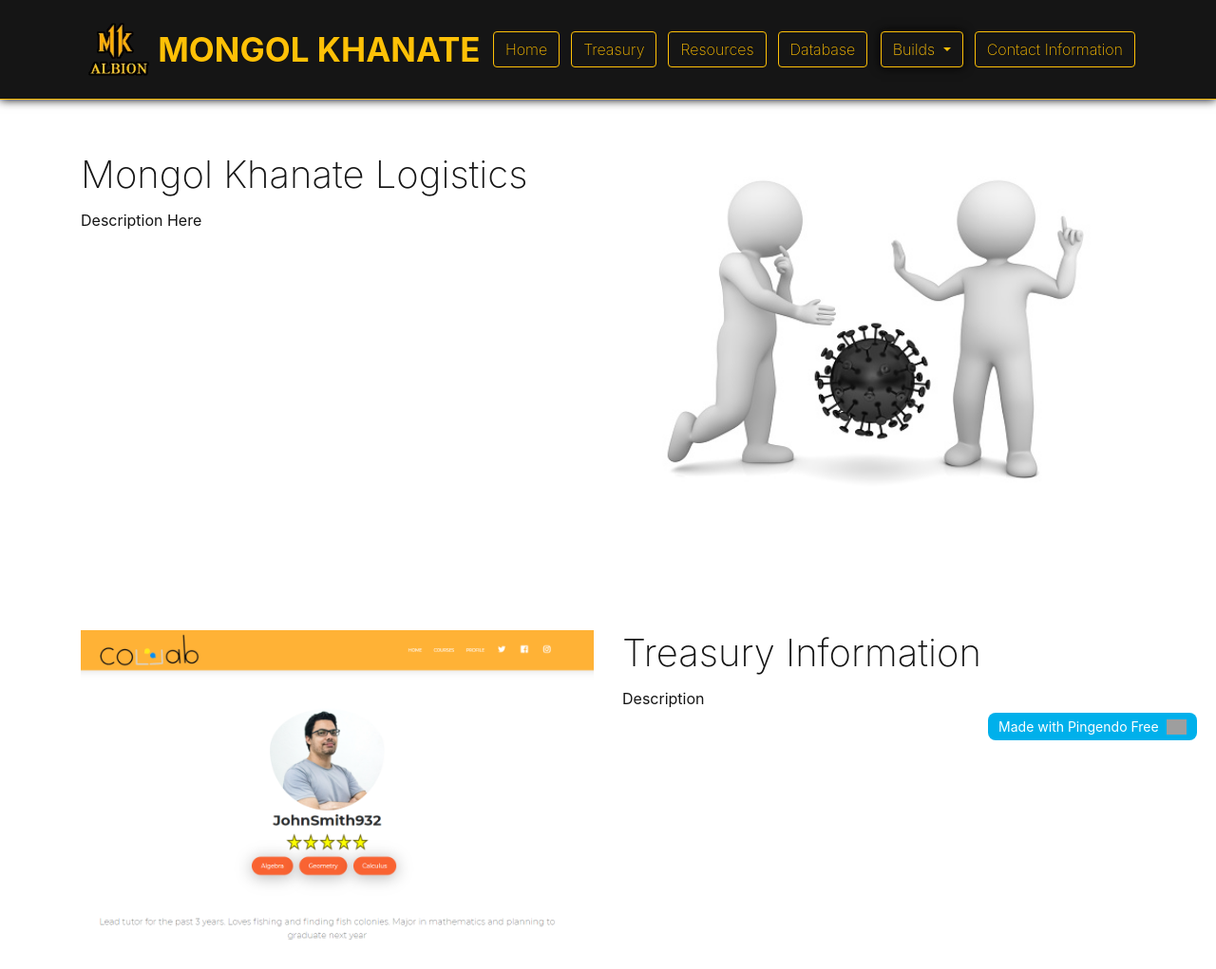
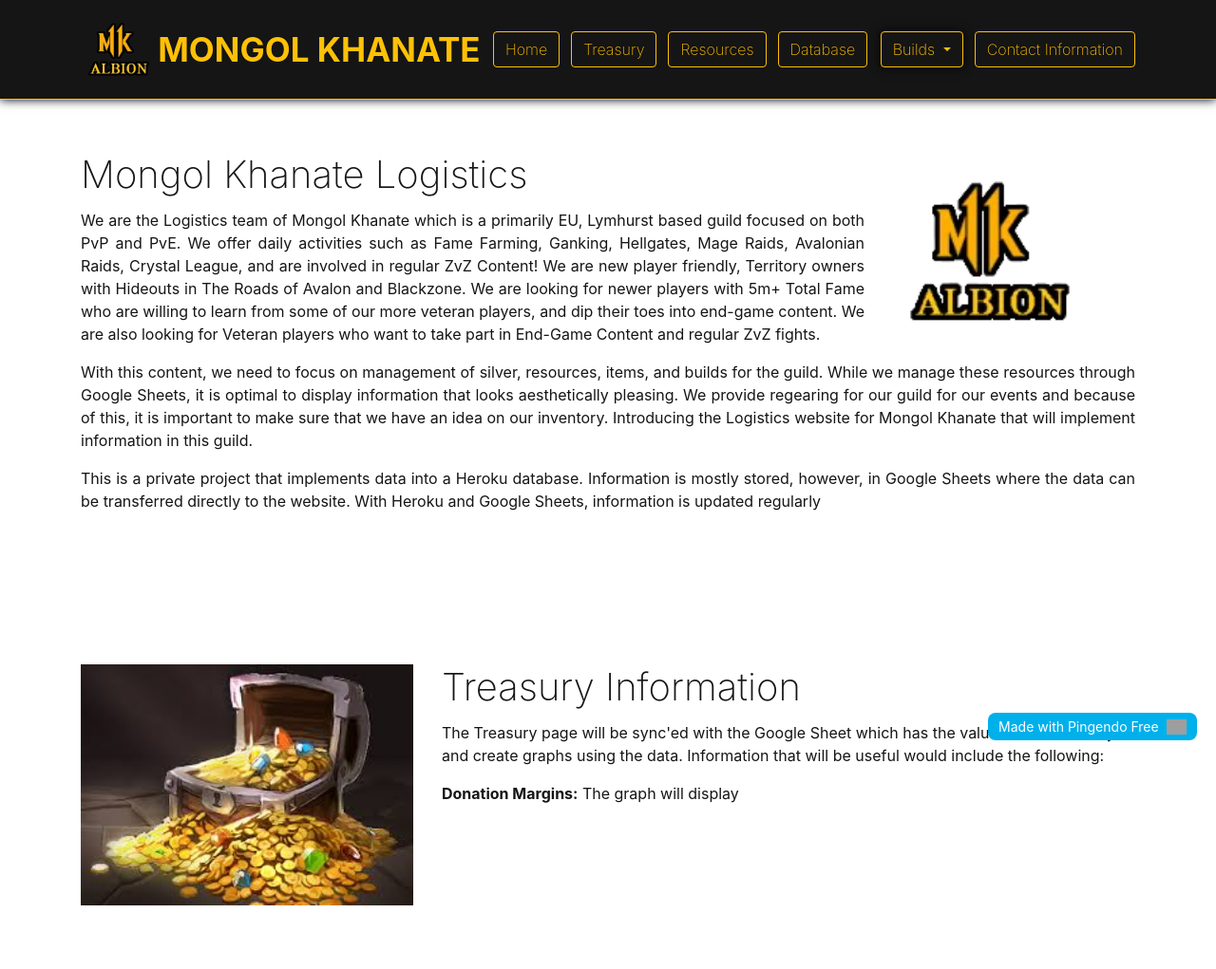
Before and after one commit to LilySeokJin/AlbionDatabase, a website: page public/Home.html in a window 1280 px wide. Shown: the top 1021 px of the page at 95% size. Drawn offline with nearby package versions, Linux system fonts and the light colour scheme; grey boxes are pictures that could not be loaded.

Commit message:
Update on Home page
+Added new images and more information

```diff
--- a/public/Home.html
+++ b/public/Home.html
@@ -49,21 +49,28 @@
           </div>
         </div>
         <div class="row">
-          <div class="col-md-6" style="">
+          <div class="col-md-9" style="">
             <h1 class="">Mongol Khanate Logistics</h1>
-            <p class="">Description Here</p>
+            <p class="text-justify">We are the Logistics team of Mongol Khanate which is a primarily EU, Lymhurst based guild focused on both PvP and PvE. We offer daily activities such as Fame Farming, Ganking, Hellgates, Mage Raids, Avalonian Raids, Crystal League, and are involved in regular ZvZ Content!&nbsp;We are new player friendly, Territory owners with Hideouts in The Roads of Avalon and Blackzone. We are looking for newer players with 5m+ Total Fame who are willing to learn from some of our more veteran players, and dip their toes into end-game content. We are also looking for Veteran players who want to take part in End-Game Content and regular ZvZ fights.<br></p>
           </div>
-          <div class="col-md-6  " style=""><img class="img-fluid d-block ml-5 float-right w-100" src="assets/img/istockphoto-1249737601-170667a.jpg" style=""></div>
+          <div class="col-md-2.  " style=""><img class="img-fluid d-block ml-2 float-right" src="assets/img/TransparentMKLogo.png" style="" width="210px"></div>
+        </div>
+        <div class="row">
+          <div class="col-md-12">
+            <p class="text-justify" contenteditable="true">With this content, we need to focus on management of silver, resources, items, and builds for the guild. While we manage these resources through Google Sheets, it is optimal to display information that looks aesthetically pleasing. We provide regearing for our guild for our events and because of this, it is important to make sure that we have an idea on our inventory. Introducing the Logistics website for Mongol Khanate that will implement information in this guild.<br></p>
+            <p class="text-justify">This is a private project that implements data into a Heroku database. Information is mostly stored, however, in Google Sheets where the data can be transferred directly to the website. With Heroku and Google Sheets, information is updated regularly<br></p>
+          </div>
         </div>
       </div>
     </div>
     <div class="py-5" style="">
       <div class="container">
         <div class="row">
-          <div class="col-md-6"><img class="img-fluid d-block ml-5 float-right w-100" src="assets/img/profile page.png"></div>
-          <div class="col-md-6" style="">
+          <div class="col-md-4"><img class="img-fluid d-block ml-5 float-right" width="400px" src="assets/img/silver.png"></div>
+          <div class="col-md-8" style="">
             <h1 class="">Treasury Information</h1>
-            <p class="">Description</p>
+            <p class="">The Treasury page will be sync'ed with the Google Sheet which has the values for certain days and create graphs using the data. Information that will be useful would include the following:</p>
+            <p class=""><b>Donation Margins:</b>&nbsp;The graph will display</p>
           </div>
         </div>
       </div>
```
Also changed, not shown: public/assets/img/silver.png (added).
